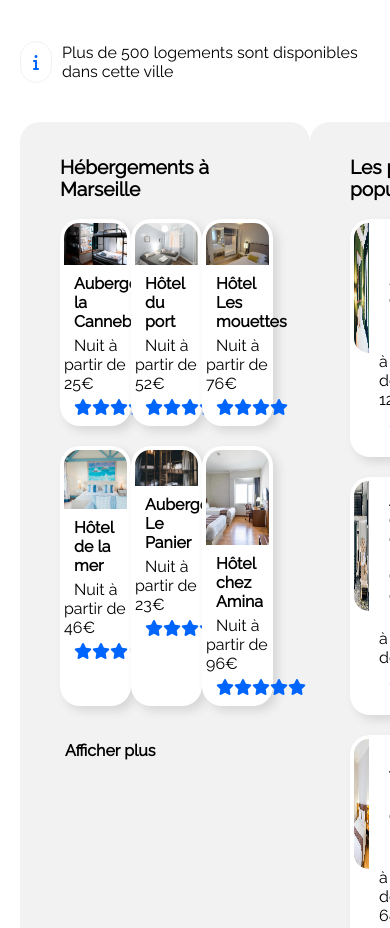
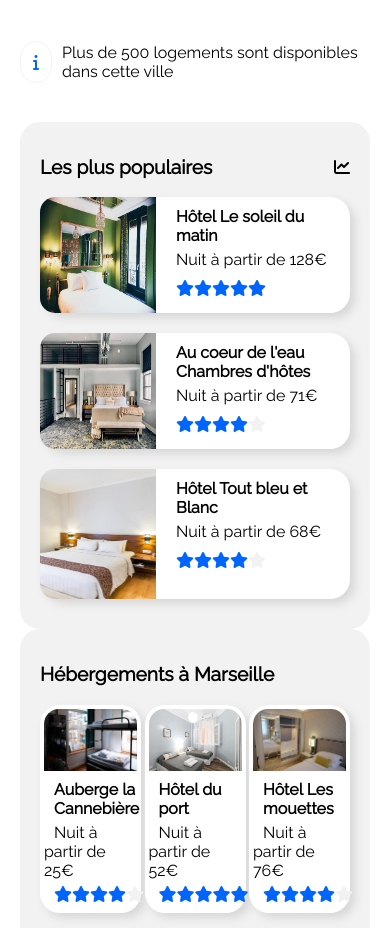
Before and after one commit to Djoghlal/MickaelDjoghlal_2_14112020, a plain HTML site: page index.html in a window 390 px wide. Shown: the part 564-1492 px from the top of the page. Drawn offline with Linux system fonts and the light colour scheme.

Commit message:
2020-10-06 (V3)
Finalisation responsive de la partie Aside

```diff
--- a/style/smartphone.css
+++ b/style/smartphone.css
@@ -98,3 +98,23 @@ section {
 #info_container {
     margin: 0px;
 }
+
+
+#hosting_container {
+    width: auto;
+    flex-wrap: wrap-reverse;
+}
+
+#hosting_container article, #hosting_container aside {
+    width: 100%;
+    padding: 15px 20px 10px 20px;
+}
+
+.aside_block {
+    padding: 0px;
+}
+
+.article_container {
+    width: auto;
+    flex-wrap: wrap;
+}
```
